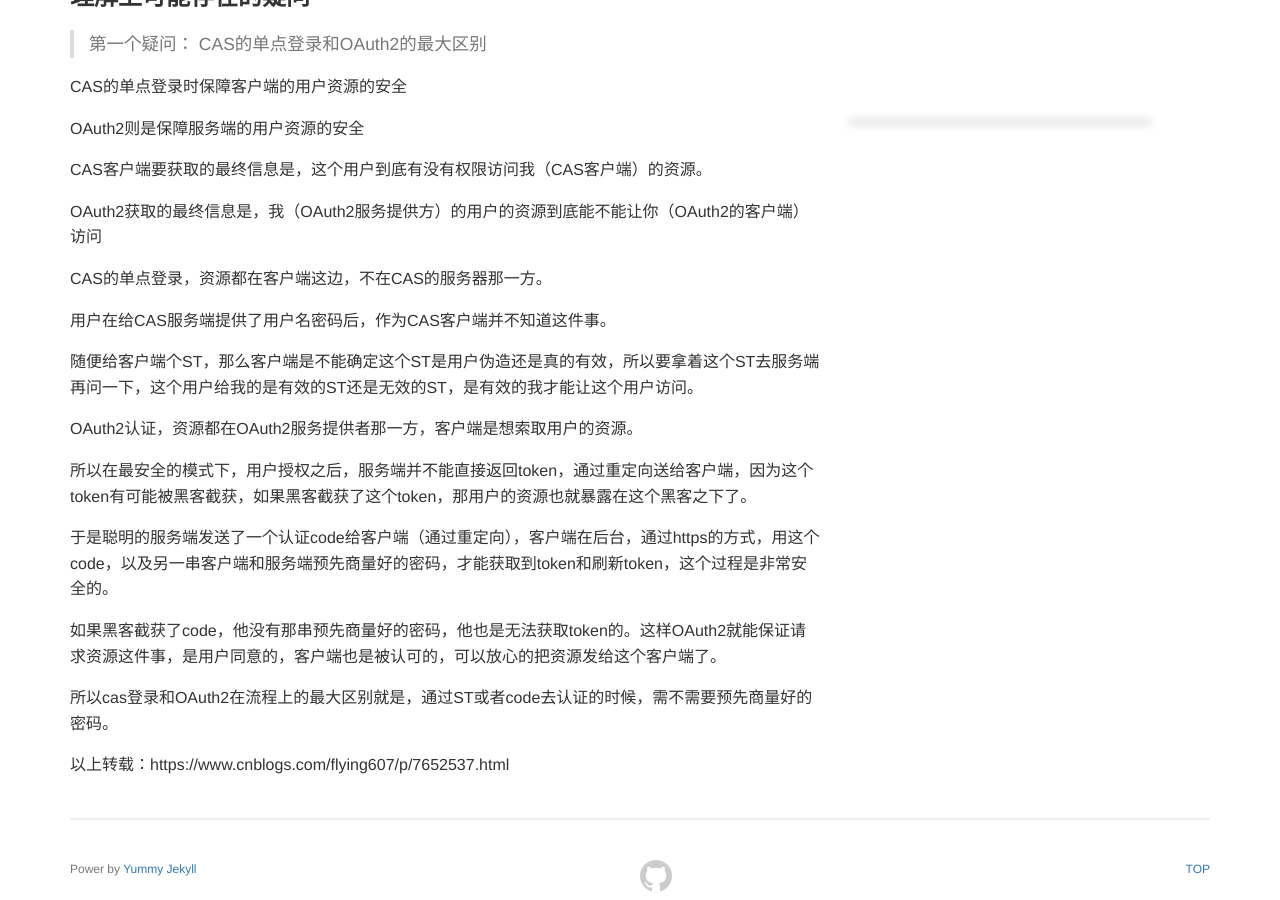
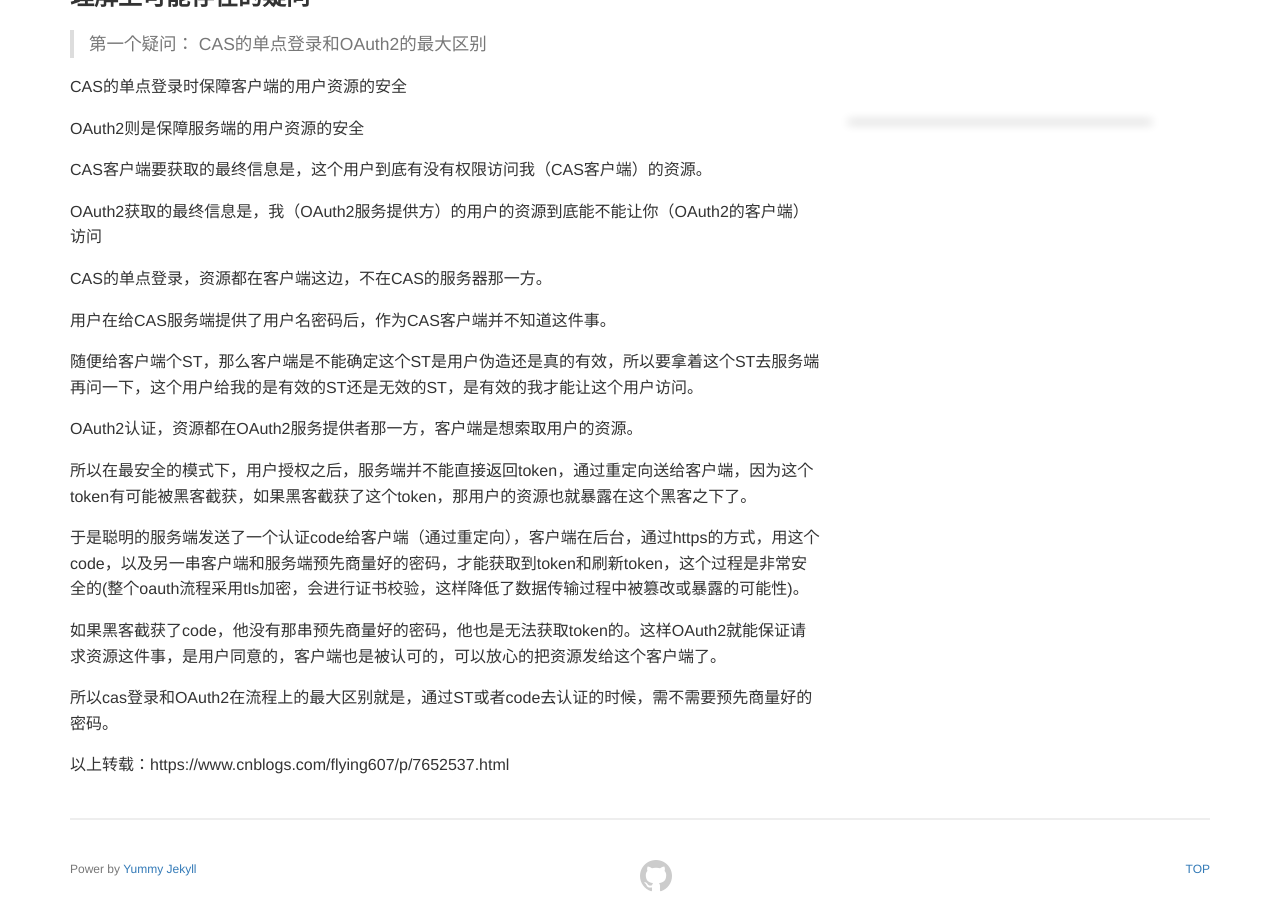
Before and after one commit to kookx/kookx.github.io, a Jekyll site: the page built from _posts/2019-01-02-OAuth2基本概念和实现原理-.md, in a window 1280 px wide and 900 px high, scrolled down 1560 px. Built offline with Jekyll 4.4.1, drawn with Linux system fonts in a browser that asks for light colours.

Commit message:
Update 2019-01-02-OAuth2基本概念和实现原理-.md

```diff
--- a/_posts/2019-01-02-OAuth2基本概念和实现原理-.md
+++ b/_posts/2019-01-02-OAuth2基本概念和实现原理-.md
@@ -55,7 +55,7 @@ OAuth2认证，资源都在OAuth2服务提供者那一方，客户端是想索
 
 所以在最安全的模式下，用户授权之后，服务端并不能直接返回token，通过重定向送给客户端，因为这个token有可能被黑客截获，如果黑客截获了这个token，那用户的资源也就暴露在这个黑客之下了。
 
-于是聪明的服务端发送了一个认证code给客户端（通过重定向），客户端在后台，通过https的方式，用这个code，以及另一串客户端和服务端预先商量好的密码，才能获取到token和刷新token，这个过程是非常安全的。
+于是聪明的服务端发送了一个认证code给客户端（通过重定向），客户端在后台，通过https的方式，用这个code，以及另一串客户端和服务端预先商量好的密码，才能获取到token和刷新token，这个过程是非常安全的(整个oauth流程采用tls加密，会进行证书校验，这样降低了数据传输过程中被篡改或暴露的可能性)。
 
 如果黑客截获了code，他没有那串预先商量好的密码，他也是无法获取token的。这样OAuth2就能保证请求资源这件事，是用户同意的，客户端也是被认可的，可以放心的把资源发给这个客户端了。
 
```
